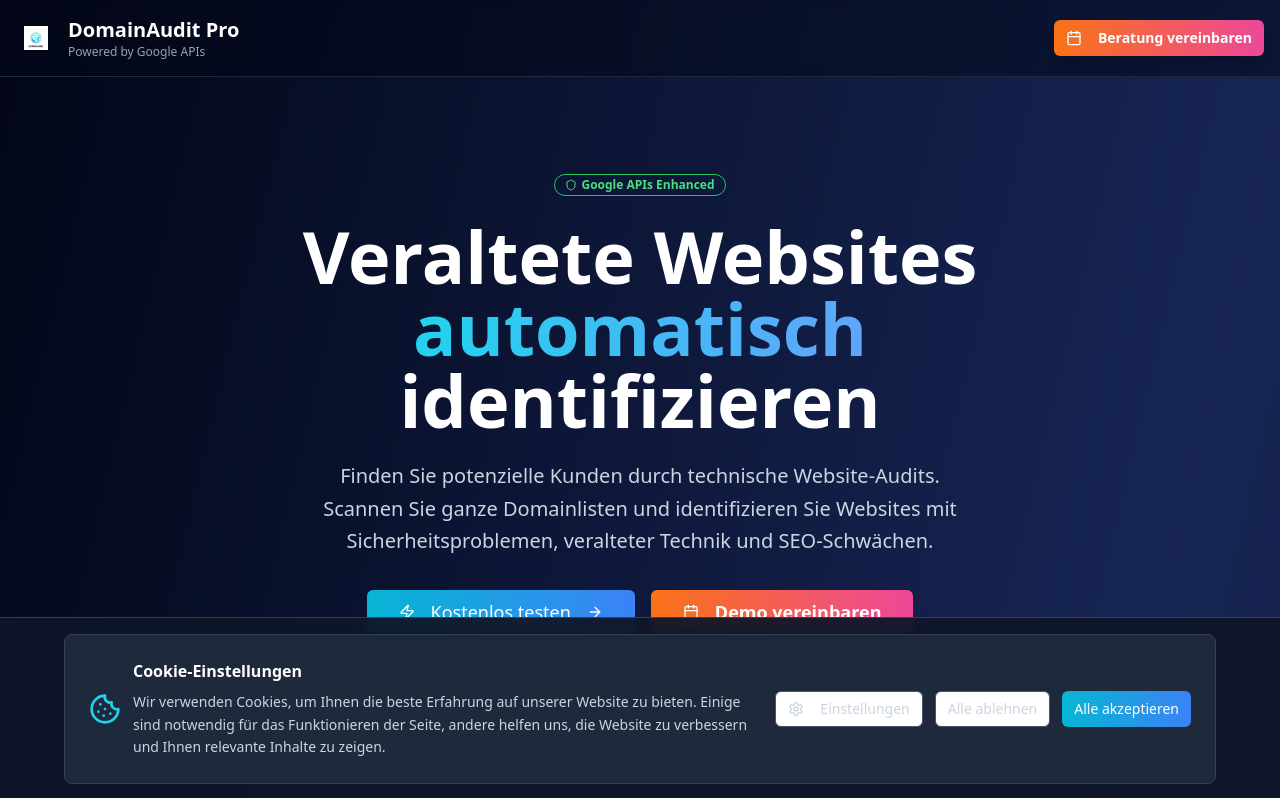
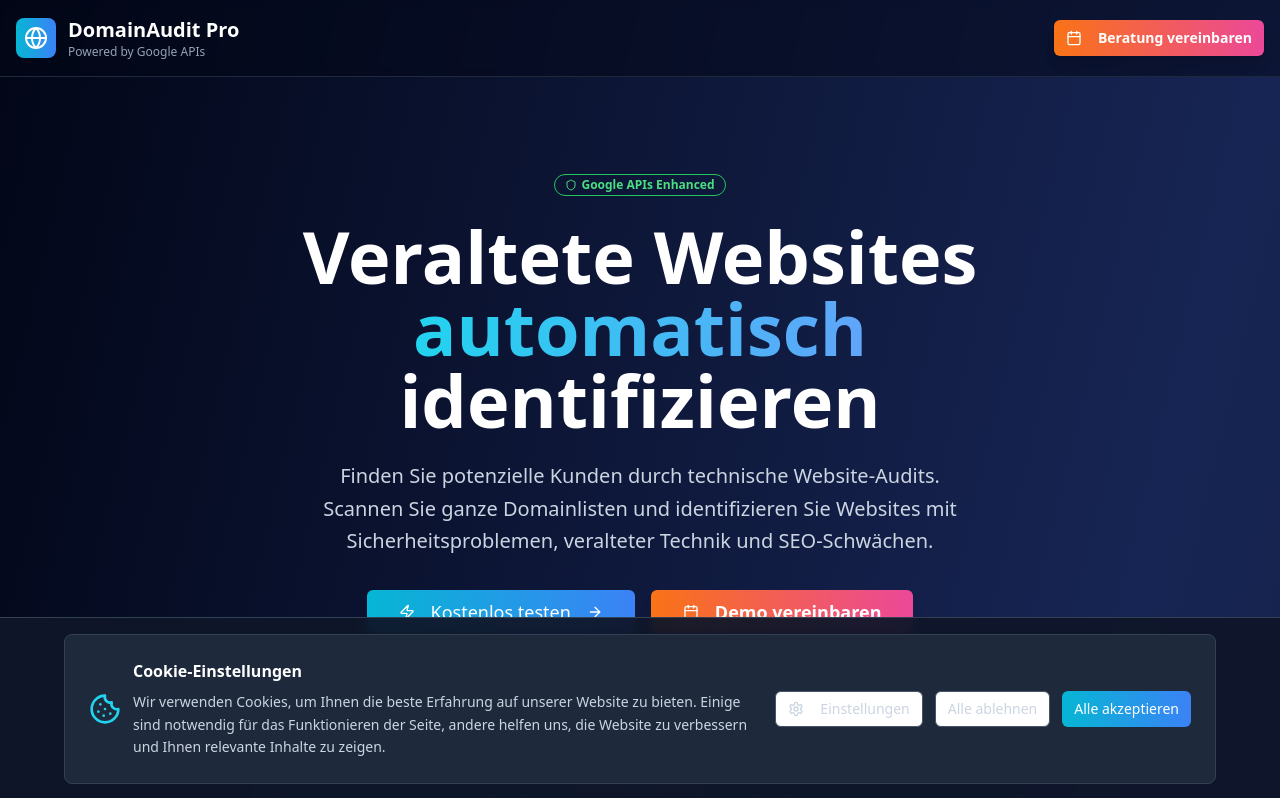
Before and after one commit to LepcsikMike/domain-vital-scanner, a React (Vite) app: page / in a window 1280 px wide. Shown: the top 798 px of the page. Built offline with nearby package versions, Linux system fonts and the light colour scheme.

Commit message:
Reverted to commit daae921f6149e143bec707d41e446dc5bd9091b5

```diff
--- a/src/components/landing/Footer.tsx
+++ b/src/components/landing/Footer.tsx
@@ -1,8 +1,7 @@
 
 import React from 'react';
-import { Mail, Calendar, ExternalLink } from 'lucide-react';
+import { Globe, Mail, Calendar, ExternalLink } from 'lucide-react';
 import { Button } from "@/components/ui/button";
-import logo from '@/assets/logo.png';
 
 const Footer = () => {
   return (
@@ -12,8 +11,8 @@ const Footer = () => {
           {/* Brand */}
           <div className="md:col-span-2">
             <div className="flex items-center space-x-3 mb-4">
-              <div className="p-2 rounded-lg">
-                <img src={logo} alt="DomainAudit Pro Logo" className="h-6 w-6" />
+              <div className="p-2 bg-gradient-to-r from-cyan-500 to-blue-500 rounded-lg">
+                <Globe className="h-6 w-6 text-white" />
               </div>
               <div>
                 <h3 className="text-xl font-bold text-white">DomainAudit Pro</h3>
--- a/src/components/landing/HeroSection.tsx
+++ b/src/components/landing/HeroSection.tsx
@@ -2,8 +2,7 @@
 import React from 'react';
 import { Button } from "@/components/ui/button";
 import { Badge } from "@/components/ui/badge";
-import { Shield, Zap, ArrowRight, Calendar } from 'lucide-react';
-import logo from '@/assets/logo.png';
+import { Globe, Shield, Zap, ArrowRight, Calendar } from 'lucide-react';
 
 const HeroSection = () => {
   return (
@@ -16,8 +15,8 @@ const HeroSection = () => {
         <div className="container mx-auto px-4 py-4">
           <div className="flex items-center justify-between">
             <div className="flex items-center space-x-3">
-              <div className="p-2 rounded-lg">
-                <img src={logo} alt="DomainAudit Pro Logo" className="h-6 w-6" />
+              <div className="p-2 bg-gradient-to-r from-cyan-500 to-blue-500 rounded-lg">
+                <Globe className="h-6 w-6 text-white" />
               </div>
               <div>
                 <h1 className="text-xl font-bold text-white">DomainAudit Pro</h1>
--- a/src/pages/EnterpriseApp.tsx
+++ b/src/pages/EnterpriseApp.tsx
@@ -4,8 +4,7 @@ import { Card, CardContent, CardHeader, CardTitle } from "@/components/ui/card";
 import { Button } from "@/components/ui/button";
 import { Badge } from "@/components/ui/badge";
 import { Progress } from "@/components/ui/progress";
-import { Search, Shield, Zap, FileText, Download, Pause, Crown } from 'lucide-react';
-import logo from '@/assets/logo.png';
+import { Search, Globe, Shield, Zap, FileText, Download, Pause, Crown } from 'lucide-react';
 import { DomainSearchForm } from '@/components/DomainSearchForm';
 import { AnalysisResults } from '@/components/AnalysisResults';
 import { DashboardStats } from '@/components/DashboardStats';
@@ -61,7 +60,7 @@ const EnterpriseApp = () => {
           <div className="flex items-center justify-between">
             <div className="flex items-center space-x-3">
               <div className="p-2 bg-gradient-to-r from-yellow-500 to-orange-500 rounded-lg">
-                <img src={logo} alt="DomainAudit Pro Logo" className="h-6 w-6" />
+                <Globe className="h-6 w-6 text-white" />
               </div>
               <div>
                 <h1 className="text-2xl font-bold text-white flex items-center">
--- a/src/pages/Index.tsx
+++ b/src/pages/Index.tsx
@@ -5,8 +5,7 @@ import { Input } from "@/components/ui/input";
 import { Badge } from "@/components/ui/badge";
 import { Progress } from "@/components/ui/progress";
 import { Tabs, TabsContent, TabsList, TabsTrigger } from "@/components/ui/tabs";
-import { Search, Shield, Zap, FileText, Download, Play, Pause, AlertCircle, Crown } from 'lucide-react';
-import logo from '@/assets/logo.png';
+import { Search, Globe, Shield, Zap, FileText, Download, Play, Pause, AlertCircle, Crown } from 'lucide-react';
 import { DomainSearchForm } from '@/components/DomainSearchForm';
 import { AnalysisResults } from '@/components/AnalysisResults';
 import { DashboardStats } from '@/components/DashboardStats';
@@ -67,8 +66,8 @@ const Index = () => {
         <div className="container mx-auto px-4 py-6">
           <div className="flex items-center justify-between">
             <div className="flex items-center space-x-3">
-              <div className="p-2 rounded-lg">
-                <img src={logo} alt="DomainAudit Pro Logo" className="h-6 w-6" />
+              <div className="p-2 bg-gradient-to-r from-cyan-500 to-blue-500 rounded-lg">
+                <Globe className="h-6 w-6 text-white" />
               </div>
               <div>
                 <h1 className="text-2xl font-bold text-white">DomainAudit Pro - Kostenlos</h1>
```
Also changed, not shown: src/assets/logo.png (deleted).
